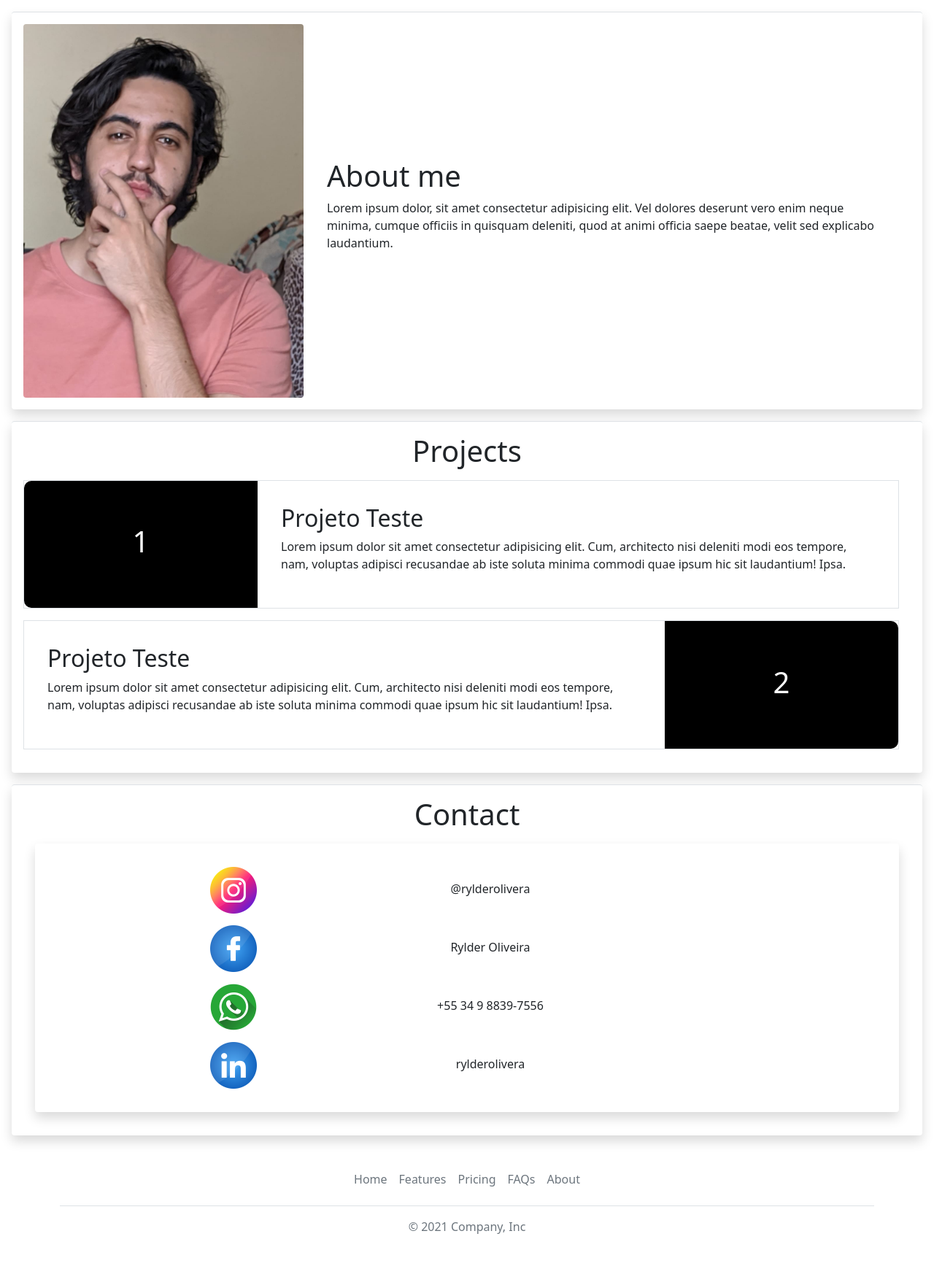
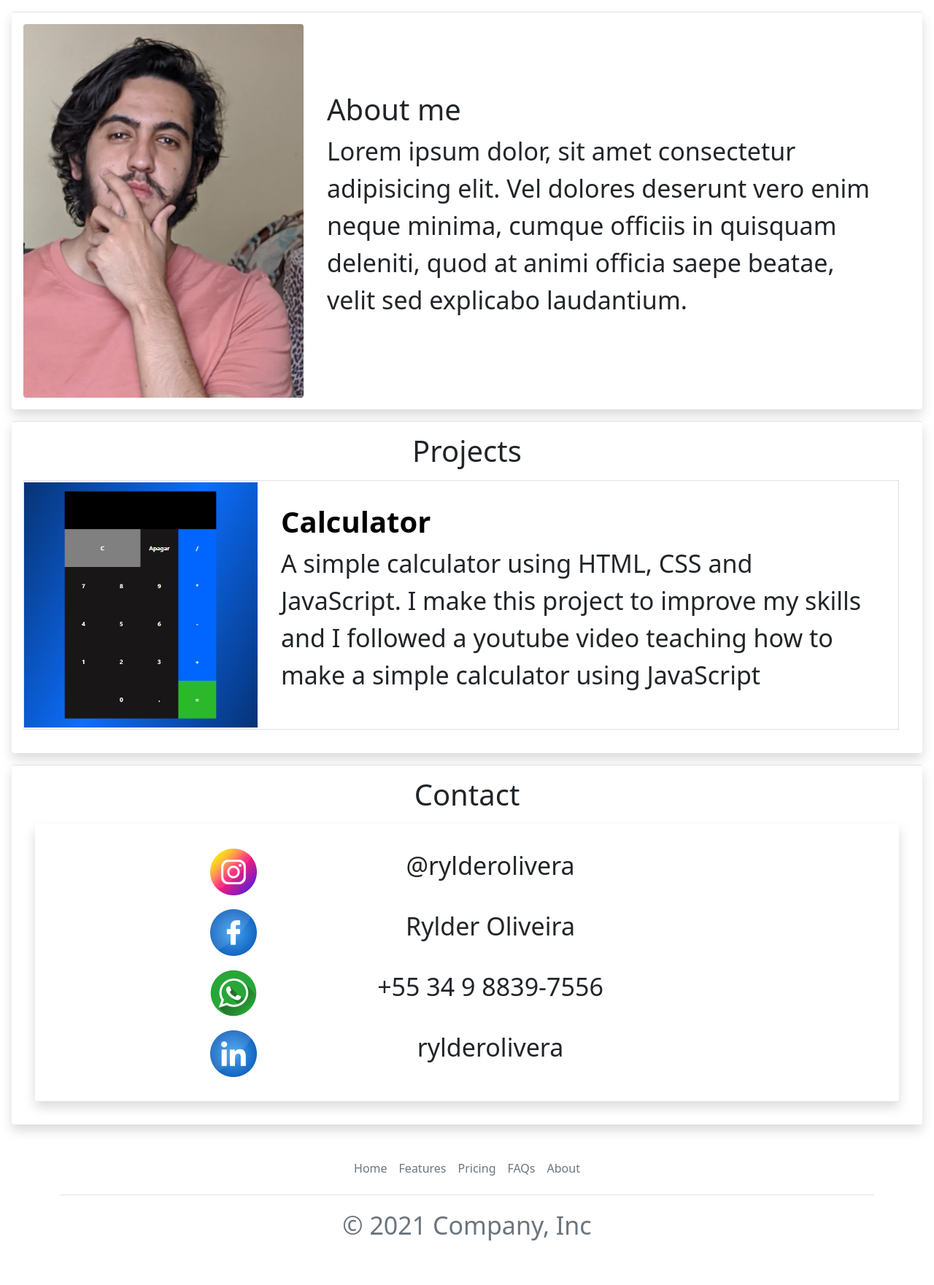
Before and after one commit to rylderoliveira/Portifolio, a Django app: page / in a window 1280 px wide. Shown: the part 56-1817 px from the top of the page at 73% size. Before the commit the page ends 1747 px from the top, so only its background shows below. Run offline with Django 4.2, Linux system fonts and the light colour scheme; some libraries are stand-ins or nearby versions.

Commit message:
Melhorando o visual

```diff
--- a/portifolio/static/css/styles.css
+++ b/portifolio/static/css/styles.css
@@ -2,6 +2,10 @@
     box-sizing: border-box;
     margin: 0;
     padding: 0;
+}
+
+p {
+    font-size: 34px;
 }
 
 img.minhafoto {
@@ -10,6 +14,10 @@
 
 img.icon {
     width: 5vw;
+}
+
+img.project-image {
+    width: 25vw;
 }
 
 .about {
@@ -21,9 +29,11 @@
     display: flex;
 }
 
+.project-description {
+    align-self: center;
+}
+
 .project-number-start {
-    background-color:black;
-    color:white;
     font-weight: bold;
     width: 25vw;
     min-width: 25vw;
@@ -34,8 +44,6 @@
 }
 
 .project-number-end {
-    background-color:black;
-    color:white;
     font-weight: bold;
     width: 25vw;
     min-width: 25vw;
@@ -47,6 +55,13 @@
 
 .title {
     text-align: center;
+    font-size: 40px;
+}
+
+a.project-title {
+    font-weight: bold;
+    color: black;
+    text-decoration: none;
 }
 
 .contact {
@@ -70,6 +85,15 @@
     img.minhafoto {
         width: 100%;
     }
+
+    .project {
+        display: block;
+    }
+
+    .project-number-start, .project-number-end {
+
+}
+
 }
 
 .bg-calculator {
--- a/portifolio/templates/partials/_projects.html
+++ b/portifolio/templates/partials/_projects.html
@@ -1,22 +1,15 @@
+{% load static %}
 <div class="projects shadow p-3 m-3 bg-body border-top rounded">
     <h1 class="title">Projects</h1>
     <div class="project m-3 ms-0 border">
         <div class="project-number-start">
-            <h1>1</h1>
+            <a href="{% url 'calculator' %}">
+                <img class="project-image" src="{% static 'calculatorPrint.png' %}" alt="Calculator">
+            </a>
         </div>
-        <div class="project-describe p-3 m-3">
-            <h2>Projeto Teste</h2>
-            <p>Lorem ipsum dolor sit amet consectetur adipisicing elit. Cum, architecto nisi deleniti modi eos tempore, nam, voluptas adipisci recusandae ab iste soluta minima commodi quae ipsum hic sit laudantium! Ipsa.</p>
-        </div>
-    </div>
-    <div class="project m-3 ms-0 border">
-
-        <div class="project-describe p-3 m-3">
-            <h2>Projeto Teste</h2>
-            <p>Lorem ipsum dolor sit amet consectetur adipisicing elit. Cum, architecto nisi deleniti modi eos tempore, nam, voluptas adipisci recusandae ab iste soluta minima commodi quae ipsum hic sit laudantium! Ipsa.</p>
-        </div>
-        <div class="project-number-end">
-            <h1>2</h1>
+        <div class="project-description p-3 m-3">
+            <h1><a class="project-title" href="{% url 'calculator' %}">Calculator</a></h1>
+            <p>A simple calculator using HTML, CSS and JavaScript. I make this project to improve my skills and I followed a youtube video teaching how to make a simple calculator using JavaScript</p>
         </div>
     </div>
 </div>
```
Also changed, not shown: portifolio/static/calculatorPrint.png (added).
